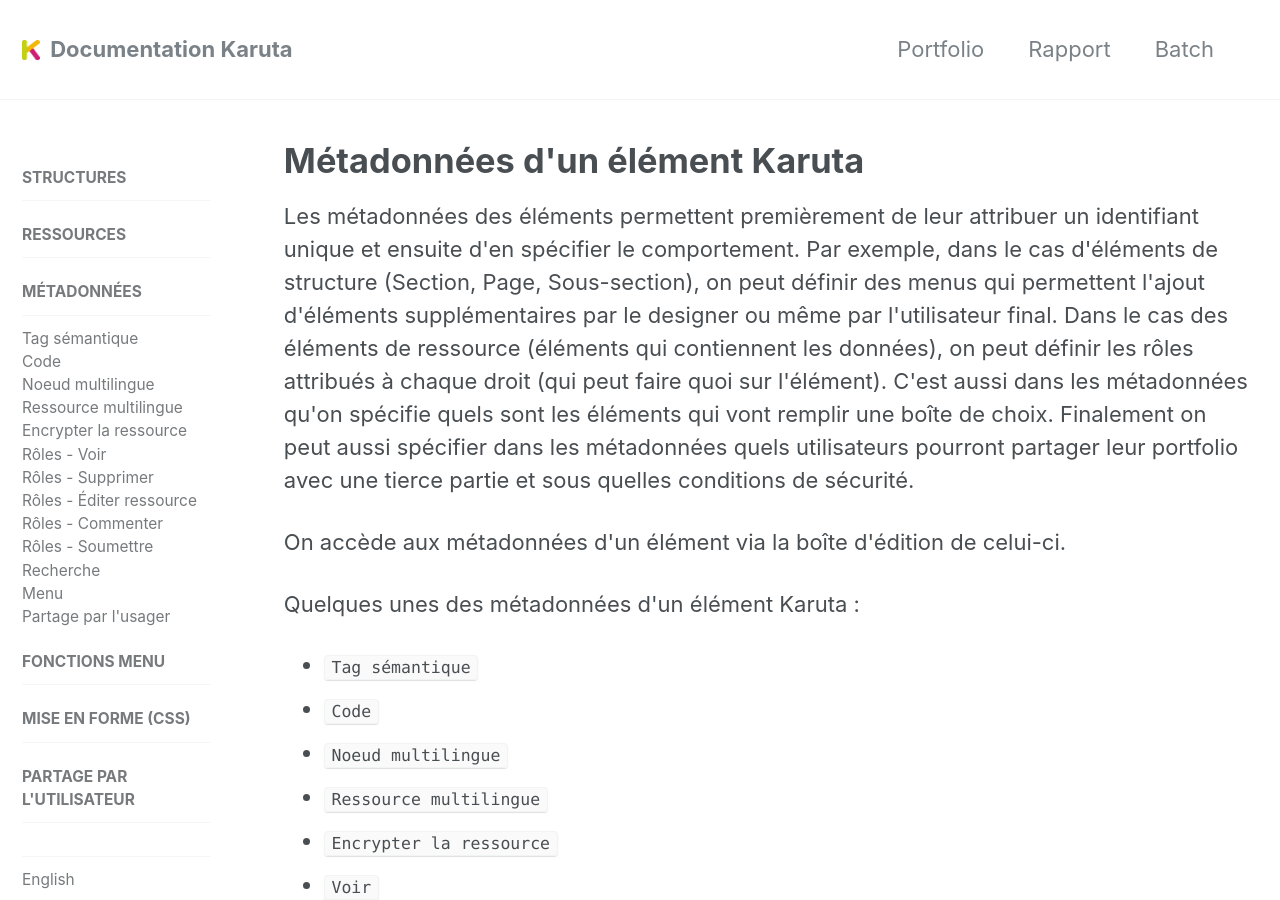
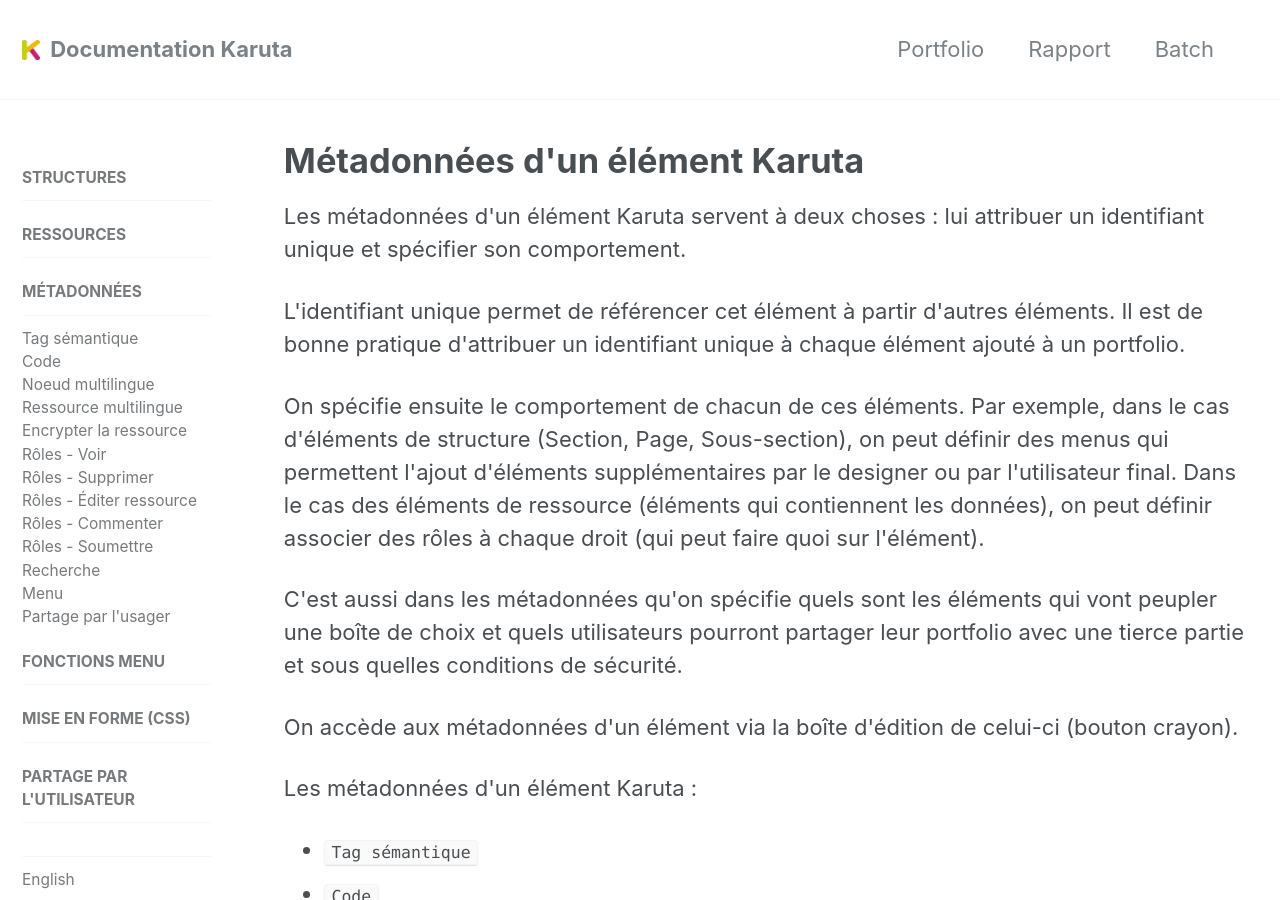
Before and after one commit to karutaproject/karuta-frontend-documentation, a Jekyll site: the page built from _pages/metadata_fr.html, in a window 1280 px wide and 900 px high. Built offline with Jekyll 4.4.1, drawn with Linux system fonts in a browser that asks for light colours.

Commit message:
métadonnées

```diff
--- a/_pages/metadata_fr.html
+++ b/_pages/metadata_fr.html
@@ -6,17 +6,27 @@
  nav: "metadata_fr"
 ---
 <p>
-	Les métadonnées des éléments permettent premièrement de leur attribuer un identifiant unique et ensuite d'en
-	spécifier le comportement. Par exemple, dans le cas d'éléments de structure (Section, Page, Sous-section),
-	on peut définir des menus qui permettent l'ajout d'éléments supplémentaires par le designer ou même par
-	l'utilisateur final. Dans le cas des éléments de ressource (éléments qui contiennent les données), on
-	peut définir les rôles attribués à chaque droit (qui peut faire quoi sur l'élément). C'est aussi dans les
-	métadonnées qu'on spécifie quels sont les éléments qui vont remplir une boîte de choix. Finalement on peut
-	aussi spécifier dans les métadonnées quels utilisateurs pourront partager leur portfolio avec une tierce
-	partie et sous quelles conditions de sécurité.
+	Les métadonnées d'un élément Karuta servent à deux choses : lui attribuer un identifiant unique et
+	spécifier son comportement.
 </p>
-<p>On accède aux métadonnées d'un élément via la boîte d'édition de celui-ci.</p>
-<p>Quelques unes des métadonnées d'un élément Karuta :</p>
+<p>
+	L'identifiant unique permet de référencer cet élément à partir d'autres éléments. Il est de bonne
+	pratique d'attribuer un identifiant unique à chaque élément ajouté à un portfolio.
+</p>
+<p>
+	On spécifie ensuite le comportement de chacun de ces éléments. Par exemple, dans le cas d'éléments
+	de structure (Section, Page, Sous-section), on peut définir des menus qui permettent l'ajout
+	d'éléments supplémentaires par le designer ou par l'utilisateur final. Dans le cas des éléments de
+	ressource (éléments qui contiennent les données), on 	peut définir associer des rôles à chaque
+	droit (qui peut faire quoi sur l'élément).
+</p>
+<p>
+	C'est aussi dans les métadonnées qu'on spécifie quels sont les éléments qui vont peupler une boîte
+	de choix et quels utilisateurs pourront partager leur portfolio avec une tierce partie et sous
+	quelles conditions de sécurité.
+</p>
+<p>On accède aux métadonnées d'un élément via la boîte d'édition de celui-ci (bouton crayon).</p>
+<p>Les métadonnées d'un élément Karuta :</p>
 <ul>
 	<li><code><a href='#semantictag'>Tag sémantique</a></code></li>
 	<li><code><a href='#asmstructure'>Code</a></code></li>
```
